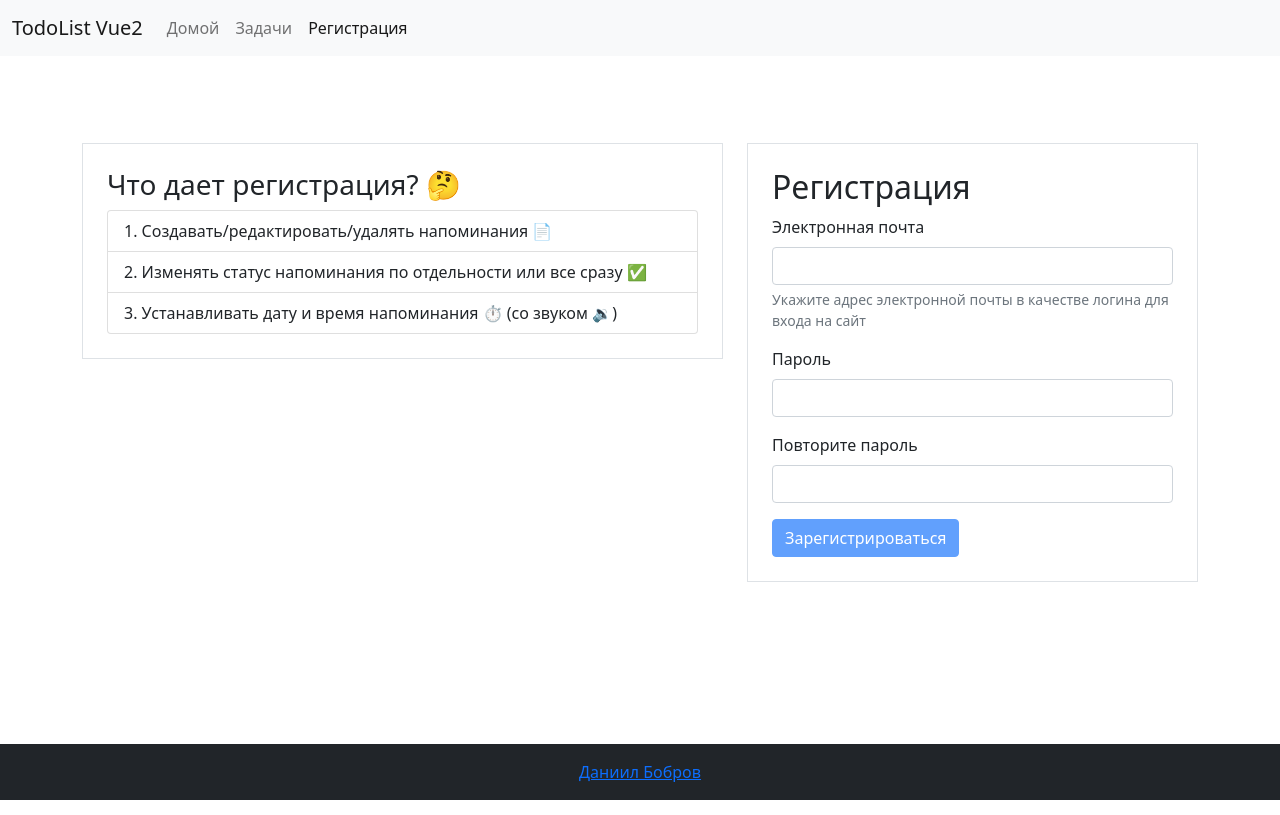
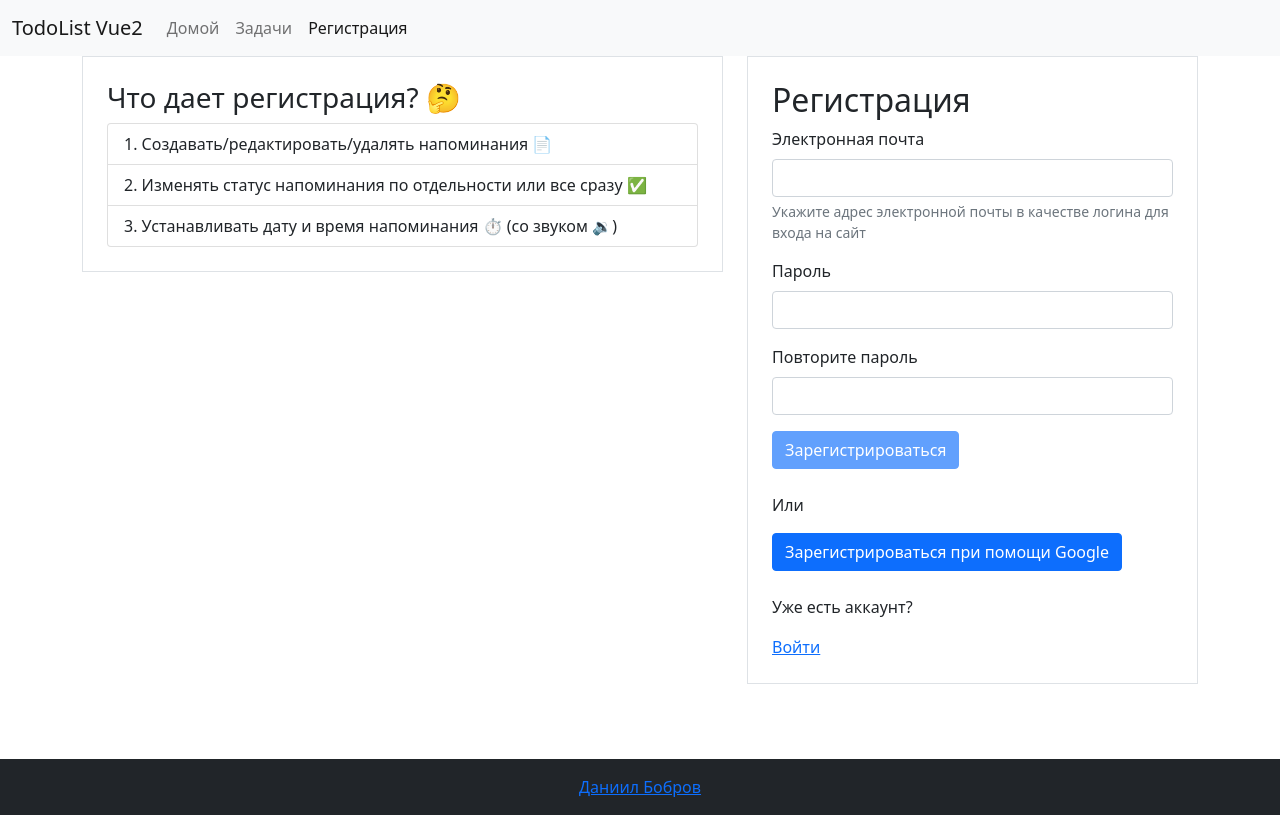
Before and after one commit to bobrov-site/todolistvue, a Vue app: page /signUp in a window 1280 px wide. Built offline with nearby package versions, Linux system fonts and the light colour scheme.

Commit message:
added registration via email and password.
created ProfileView.vue

```diff
--- a/src/components/UI/FormBootstrap.vue
+++ b/src/components/UI/FormBootstrap.vue
@@ -1,6 +1,6 @@
 <template>
   <ValidationObserver v-slot="{handleSubmit, invalid}">
-    <form @submit.prevent="handleSubmit(onSubmit())">
+    <form @submit.prevent="handleSubmit(createUserWithEmailAndPassword())">
       <div class="mb-3">
         <label for="exampleInputEmail1" class="form-label">Электронная почта</label>
         <ValidationProvider name="email" rules="required|email" v-slot="{errors,valid,changed}">
@@ -24,11 +24,16 @@
         </ValidationProvider>
       </div>
       <button type="submit" :disabled="invalid" class="btn btn-primary">Зарегистрироваться</button>
+      <p class="text-body mt-4">Или</p>
+      <button @click="signInWithGoogle" type="button" class="btn btn-primary">Зарегистрироваться при помощи Google</button>
+      <p class="text-body mt-4">Уже есть аккаунт?</p>
+      <a class="text-primary">Войти</a>
     </form>
   </ValidationObserver>
 </template>
 
 <script>
+import { getAuth, createUserWithEmailAndPassword } from "firebase/auth";
 export default {
   name: "FormBootstrap",
   data: function() {
@@ -39,7 +44,16 @@ export default {
     }
   },
   methods: {
-    onSubmit () {
+    createUserWithEmailAndPassword () {
+      const auth = getAuth()
+      createUserWithEmailAndPassword(auth ,this.email, this.password).then((data) => {
+        console.log(data)
+        this.$router.push('/profile')
+      }).catch(error => {
+        console.log(error)
+      })
+    },
+    signInWithGoogle() {
 
     }
   }
--- a/src/main.js
+++ b/src/main.js
@@ -10,7 +10,6 @@ Vue.component('ValidationObserver', ValidationObserver)
 
 // Import the functions you need from the SDKs you need
 import { initializeApp } from "firebase/app";
-import { getAnalytics } from "firebase/analytics";
 // https://firebase.google.com/docs/web/setup#available-libraries
 
 // Your web app's Firebase configuration
@@ -26,8 +25,7 @@ const firebaseConfig = {
 };
 
 // Initialize Firebase
-const app = initializeApp(firebaseConfig);
-getAnalytics(app);
+initializeApp(firebaseConfig);
 Vue.config.productionTip = false
 
 new Vue({
--- a/src/router/index.js
+++ b/src/router/index.js
@@ -4,6 +4,7 @@ import HomeView from '../views/HomeView.vue'
 import TodoListView from "@/views/TodoListView";
 import TodoListPaginationView from "@/views/TodoListPaginationView";
 import SignUpView from "@/views/SignUpView.vue";
+import ProfileView from "@/views/ProfileView.vue";
 
 Vue.use(VueRouter)
 
@@ -35,6 +36,11 @@ const routes = [
     path: '/signUp',
     name: 'signUp',
     component: SignUpView
+  },
+  {
+    path: '/profile',
+    name: 'profile',
+    component: ProfileView
   }
 ]
 
--- /dev/null
+++ b/src/views/ProfileView.vue
@@ -0,0 +1,15 @@
+<template>
+<div>
+  hello
+</div>
+</template>
+
+<script>
+export default {
+  name: "ProfileView"
+}
+</script>
+
+<style scoped>
+
+</style>
```
